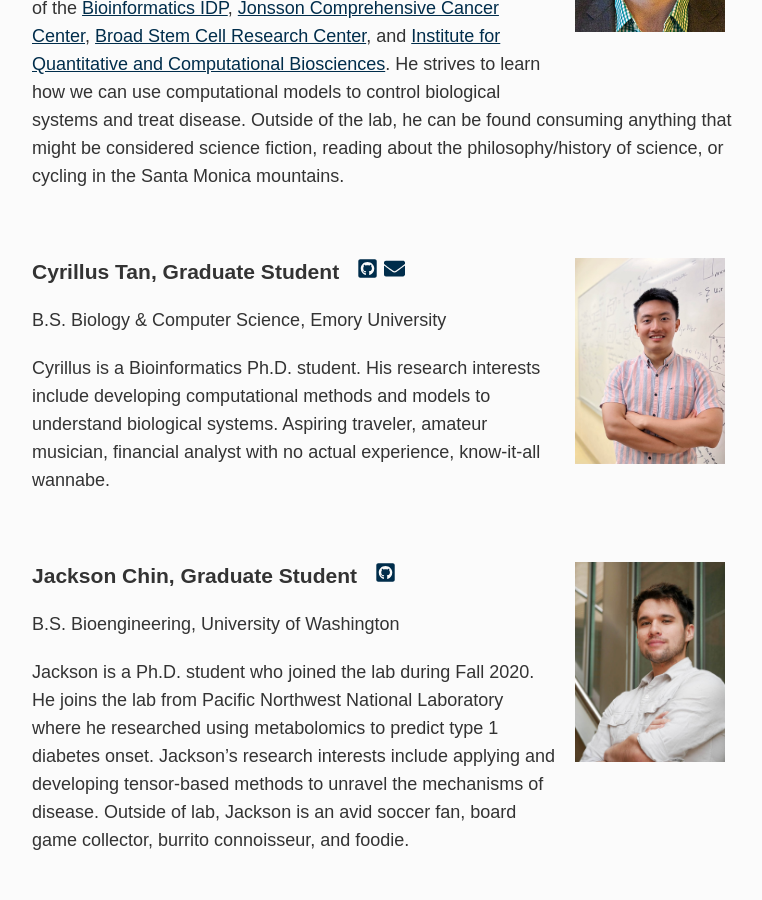
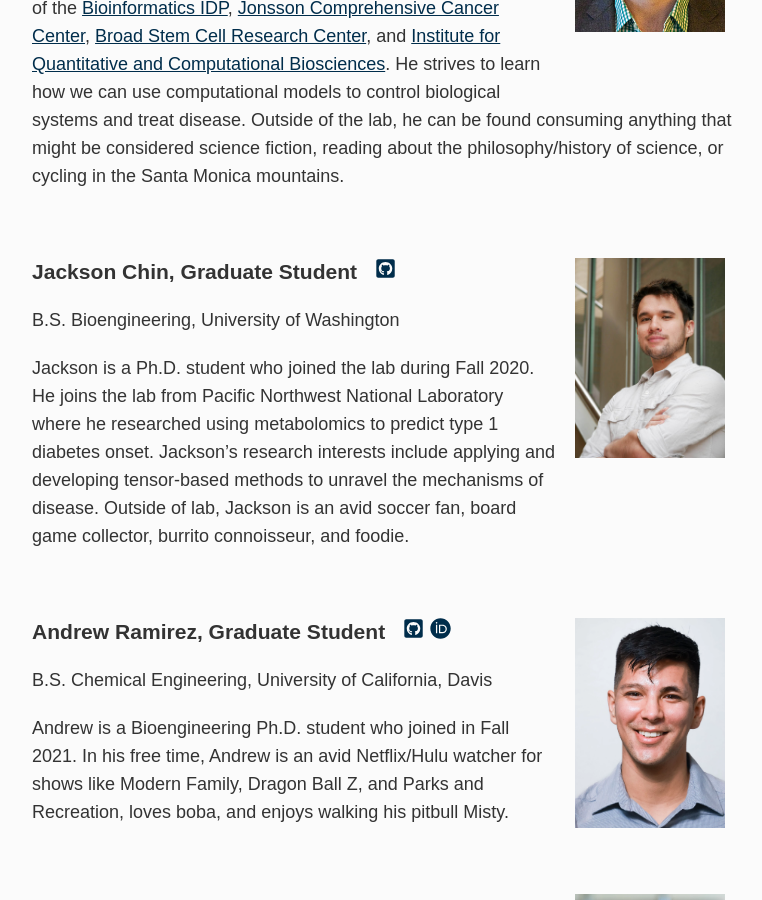
Before and after one commit to meyer-lab/asmlab.org, a Jekyll site: the page built from team/index.md, in a window 1280 px wide and 900 px high, scrolled down 827 px. Shown: the whole window, without its empty margins (253-1015 px from the left). Built offline with Jekyll 4.4.1, drawn with Linux system fonts in a browser that asks for light colours; some web fonts are replaced; some of the changed text lies outside the part shown.

Commit message:
Move Cyrillus to former members

```diff
--- a/team/index.md
+++ b/team/index.md
@@ -11,14 +11,6 @@
 B.S., Bioengineering, University of California, Los Angeles
 
 Aaron is an Associate Professor of [Bioengineering](https://www.bioeng.ucla.edu) and a member of the [Bioinformatics IDP](https://bioinformatics.ucla.edu), [Jonsson Comprehensive Cancer Center](https://cancer.ucla.edu), [Broad Stem Cell Research Center](https://stemcell.ucla.edu), and [Institute for Quantitative and Computational Biosciences](https://qcb.ucla.edu). He strives to learn how we can use computational models to control biological systems and treat disease. Outside of the lab, he can be found consuming anything that might be considered science fiction, reading about the philosophy/history of science, or cycling in the Santa Monica mountains.
-
-<br />
-
-<div class="span_3 right"><img src="/public/photos/ctan.jpg" width="150px" alt="Cyrillus's picture" /></div>
-### Cyrillus Tan, Graduate Student&nbsp;&nbsp;&nbsp;<a href="https://github.com/cyrillustan"><svg class="svg-icon"><use xlink:href="#fa-github"></use></svg></a>  <a href="mailto:cytan@g.ucla.edu"><svg class="svg-icon"><use xlink:href="#fa-envelope"></use></svg></a>
-B.S. Biology & Computer Science, Emory University
-
-Cyrillus is a Bioinformatics Ph.D. student. His research interests include developing computational methods and models to understand biological systems. Aspiring traveler, amateur musician, financial analyst with no actual experience, know-it-all wannabe.
 
 <br />
 
```
Also changed, not shown: _data/team.yml (+13 -0 lines).
